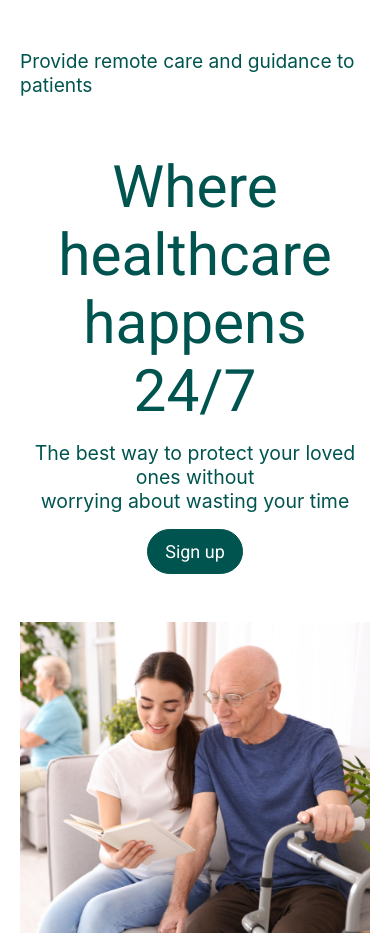
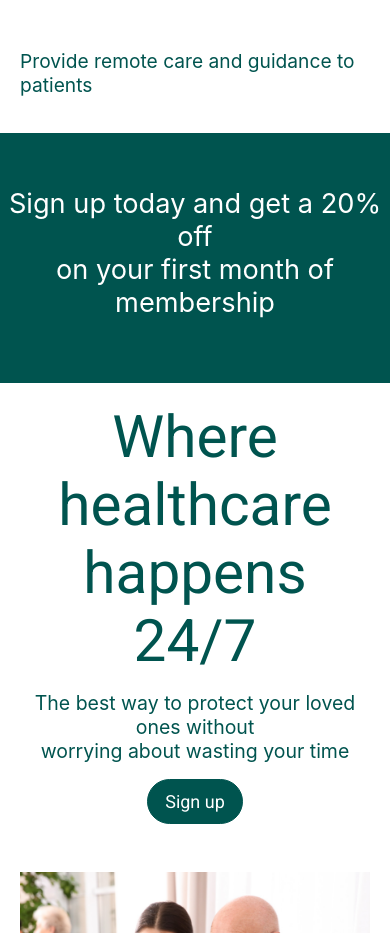
Before and after one commit to mohamad-alkaadi/MedCare, a React (Create React App) app in the folder final_last-version/: page / in a window 390 px wide. Shown: the part 2520-3453 px from the top of the page. Built offline with nearby package versions, Linux system fonts and the light colour scheme; a web font is replaced by a local one.

Commit message:
finishing section four

```diff
--- a/final_last-version/src/Page/Home/Home.js
+++ b/final_last-version/src/Page/Home/Home.js
@@ -4,6 +4,7 @@ import './home-css/home.css'
 import SectionOne from './SectionOne'
 import SectionTwo from './SectionTwo'
 import SectionThree from './SectionThree'
+import SectionFour from './SectionFour'
 
 const Home = () => {
   return (
@@ -12,6 +13,7 @@ const Home = () => {
         <SectionOne/>
         <SectionTwo/>
         <SectionThree/>
+        <SectionFour/>
         <SectionOne/>
     </div>
   )
--- /dev/null
+++ b/final_last-version/src/Page/Home/SectionFour.js
@@ -0,0 +1,16 @@
+import React from 'react'
+import './home-css/sectionfour.css'
+const SectionFour = () => {
+  return (
+    <div className='section-four-container'>
+      <div className='section-four grid-system'>
+        <div className='sec-four-text'>
+          Sign up today and get a 20% off<br/> on your first month of<br/>membership
+        </div>
+      </div>
+
+      </div>
+  )
+}
+
+export default SectionFour
--- /dev/null
+++ b/final_last-version/src/Page/Home/home-css/sectionfour.css
@@ -0,0 +1,76 @@
+.section-four-container{
+    background-color: #00544f;
+    min-height: 350px;
+    display: grid;
+    align-content: center;
+    justify-content: center;
+}
+.section-four{
+    max-width:1500px;
+    margin: 30px auto;
+    color:#fff;
+
+}
+
+.sec-four-text{
+    grid-column: span 12;
+    justify-self: center;
+    text-align: center;
+    font-size: 4rem;
+    margin-bottom: 11px;
+}
+
+@media (max-width:1270px){
+    .sec-four-text{
+        font-size: 3.41rem;
+    }
+}
+@media (max-width:1093px){
+    .sec-four-text{
+        font-size: 3.1rem;
+    }
+}
+@media (max-width:1000px){
+    .sec-four-text{
+        font-size: 2.8rem;
+    }
+}
+@media (max-width:910px){
+    .sec-four-text{
+        font-size: 2.7rem;
+    }
+}
+@media (max-width:616px){
+    .sec-four-text{
+        font-size: 2.6rem;
+    }
+}
+@media (max-width:593px){
+    .sec-four-text{
+        font-size: 2.5rem;
+    }
+}
+@media (max-width:593px){
+    .sec-four-text{
+        font-size: 2.2rem;
+    }
+}
+@media (max-width:502px){
+    .section-four-container{
+        min-height: 250px;
+    }
+
+    .sec-four-text{
+        font-size: 2rem;
+    }
+}
+@media (max-width:456px){
+    .sec-four-text{
+        font-size: 1.8rem;
+    }
+}
+@media (max-width:411px){
+    .sec-four-text{
+        font-size: 1.7rem;
+    }
+}
--- a/final_last-version/src/Page/Home/home-css/sectionthree.css
+++ b/final_last-version/src/Page/Home/home-css/sectionthree.css
@@ -321,7 +321,6 @@
     grid-column: span 12;
     display: grid;
     justify-content: center;
-    /* align-content: center; */
     background-color: #00544f;
     text-align: start;
     color: #fff;
```
Also changed, not shown: final_last-version/src/Page/Home/SectionFive.js (added), final_last-version/src/Page/Home/home-css/sectionfive.css (added).
